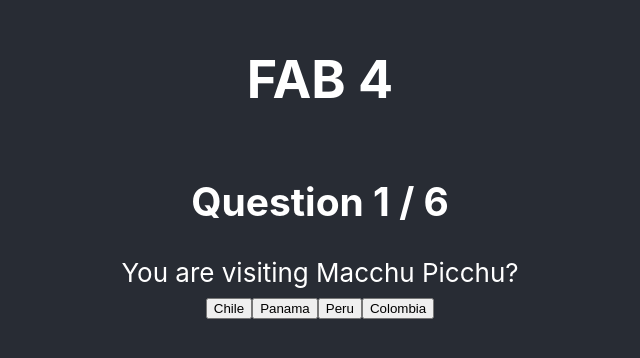
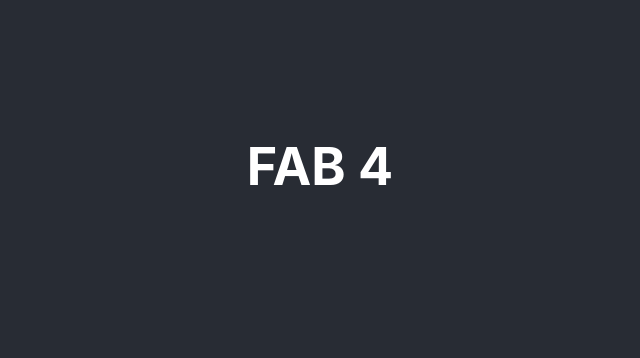
Before and after one commit to lorettarehm/todo-react-app, a React (Create React App) app: page / in a window 1280 px wide. Shown: the part 234-592 px from the top of the page, without its empty margins (320-960 px from the left). Built offline with nearby package versions, Linux system fonts and the light colour scheme.

Commit message:
deleted not  necessary file and organize the structure and added a logic of the question

```diff
--- a/src/App.js
+++ b/src/App.js
@@ -1,13 +1,13 @@
 // import logo from './logo.svg';
 import './App.css';
-import Quiz from './components/Quiz/Quiz.js';
+// import Quiz from './components/Quiz/Quiz.js';
 
 function App() {
   return (
     <div className="App">
       <header className="App-header">
         <h1>FAB 4</h1>
-        <Quiz />
+        {/* <Quiz /> */}
       </header>
     </div>
   );
```
